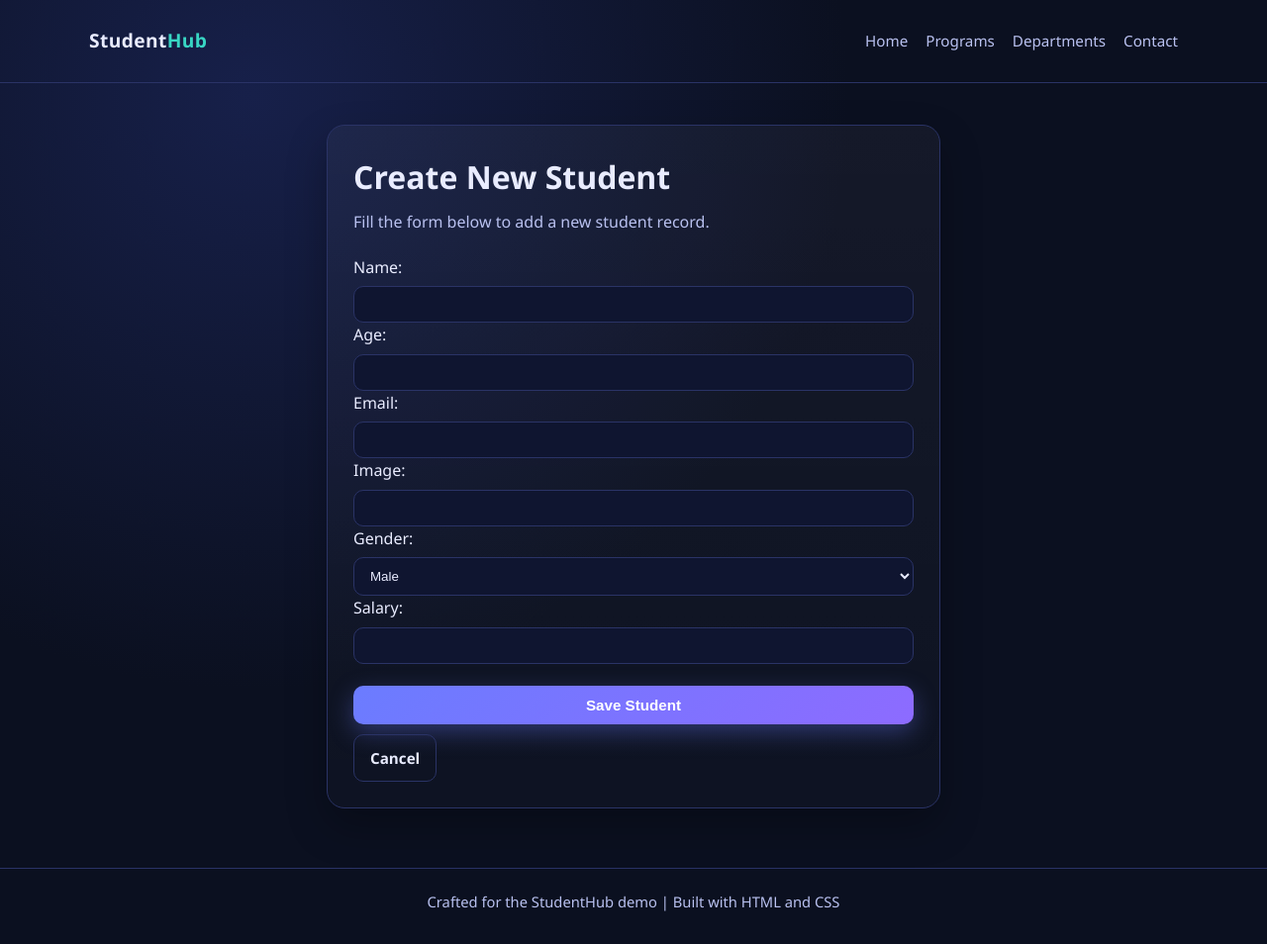
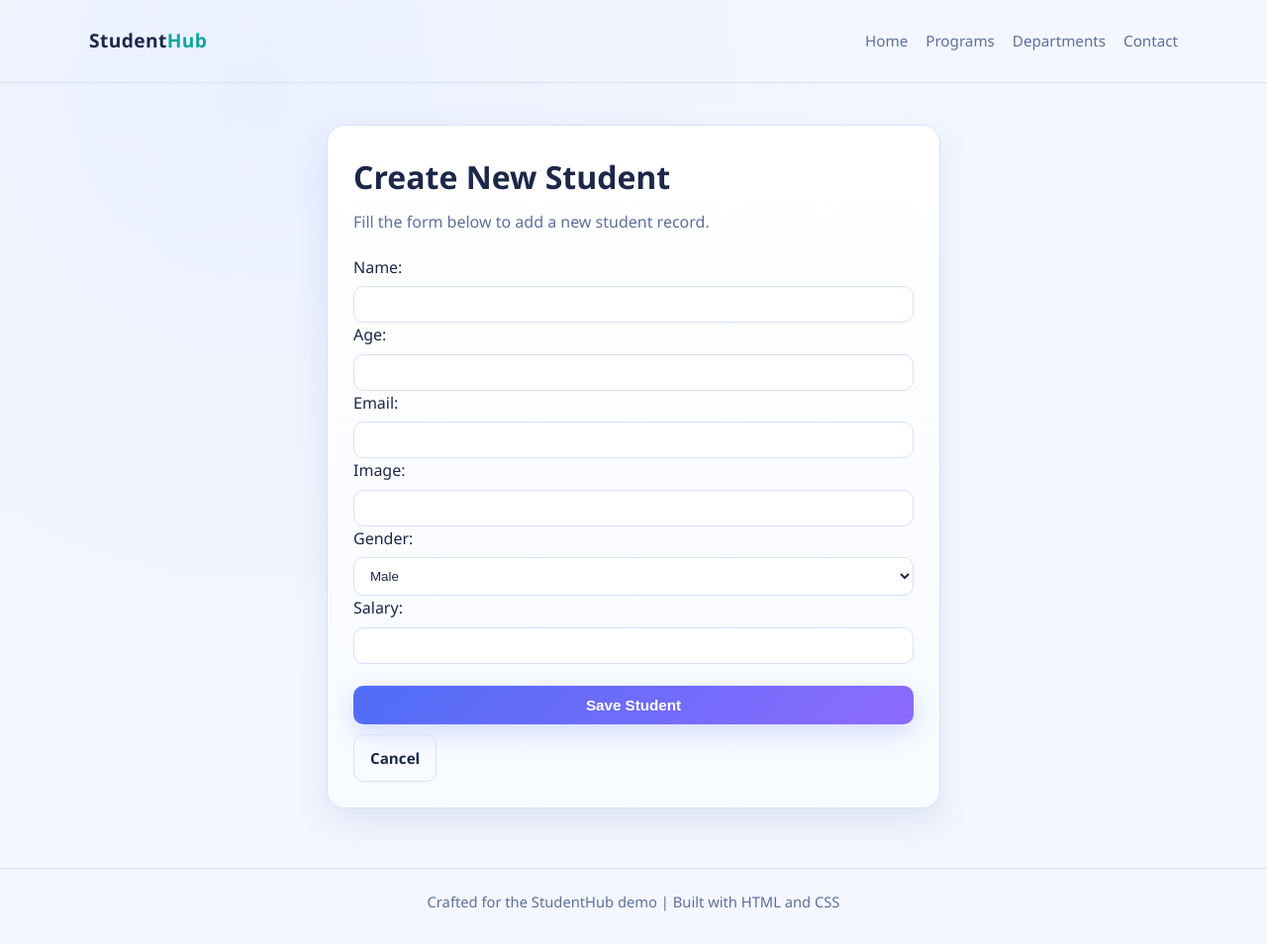
Before and after one commit to NohaAShehab/ptp46-os-mans-django, a Django app: page /students/create in a window 1280 px wide. Shown: the whole page at 99% size. Run offline with Django 5.2, Linux system fonts and the light colour scheme.

Commit message:
changing theme

```diff
--- a/opensource/students/templates/students/create.html
+++ b/opensource/students/templates/students/create.html
@@ -12,11 +12,11 @@
 
     .create-card {
         width: min(620px, 100%);
-        background: linear-gradient(180deg, rgba(255, 255, 255, 0.04), rgba(255, 255, 255, 0.01));
+        background: linear-gradient(180deg, #ffffff, #f7faff);
         border: 1px solid var(--line);
         border-radius: 18px;
         padding: 26px;
-        box-shadow: 0 18px 40px rgba(0, 0, 0, 0.28);
+        box-shadow: 0 14px 34px rgba(60, 89, 170, 0.12);
     }
 
     .create-card h1 {
@@ -33,6 +33,12 @@
         margin-bottom: 12px;
     }
 
+    form ul {
+        list-style: none;
+        margin: 0;
+        padding: 0;
+    }
+
     form input,
     form select,
     form textarea {
@@ -41,8 +47,36 @@
         padding: 10px 12px;
         border-radius: 10px;
         border: 1px solid var(--line);
-        background: #0f1530;
+        background: #ffffff;
         color: var(--text);
+    }
+
+    .errorlist {
+        margin: 8px 0 10px;
+        padding: 10px 12px;
+        border-radius: 10px;
+        border: 1px solid #fecaca;
+        background: #fff1f2;
+        color: #b91c1c;
+        font-size: 0.92rem;
+    }
+
+    .errorlist li + li {
+        margin-top: 4px;
+    }
+
+    .helptext {
+        display: block;
+        margin-top: 5px;
+        color: var(--muted);
+        font-size: 0.86rem;
+    }
+
+    input[aria-invalid="true"],
+    select[aria-invalid="true"],
+    textarea[aria-invalid="true"] {
+        border-color: #f87171;
+        background: #fffafb;
     }
 
     .actions {
--- a/opensource/students/templates/students/show.html
+++ b/opensource/students/templates/students/show.html
@@ -11,7 +11,7 @@
                 Detailed view for the selected student record.
             </p>
             <div class="actions">
-                <a href="/students/" class="btn btn-ghost" style="text-decoration: none;">Back to Students</a>
+                <a href="{% url 'students.index' %}" class="btn btn-ghost" style="text-decoration: none;">Back to Students</a>
             </div>
         </div>
 
--- a/opensource/templates/layouts/base.html
+++ b/opensource/templates/layouts/base.html
@@ -6,14 +6,14 @@
     <title>{% block title %} {% endblock %}</title>
     <style>
         :root {
-            --bg: #0b1020;
-            --card: #121935;
-            --text: #e9ecff;
-            --muted: #b9c1f0;
-            --primary: #6b7cff;
-            --accent: #38d6c4;
-            --line: #2a3366;
-            --glow: rgba(107, 124, 255, 0.35);
+            --bg: #f4f7ff;
+            --card: #ffffff;
+            --text: #1d2748;
+            --muted: #5f6f99;
+            --primary: #4f6df5;
+            --accent: #0ea5a0;
+            --line: #d7e1fb;
+            --glow: rgba(79, 109, 245, 0.22);
         }
 
         * {
@@ -24,8 +24,8 @@
 
         body {
             font-family: "Segoe UI", Roboto, Helvetica, Arial, sans-serif;
-            background: radial-gradient(circle at 20% 10%, #17204a, var(--bg) 45%),
-                        linear-gradient(120deg, #0b1020, #121935);
+            background: radial-gradient(circle at 20% 10%, #eaf0ff, var(--bg) 45%),
+                        linear-gradient(120deg, #f9fbff, #eef3ff);
             color: var(--text);
             min-height: 100vh;
             line-height: 1.6;
@@ -114,16 +114,16 @@
         }
 
         .hero-card {
-            background: linear-gradient(180deg, rgba(255, 255, 255, 0.04), rgba(255, 255, 255, 0.01));
+            background: linear-gradient(180deg, #ffffff, #f7faff);
             border: 1px solid var(--line);
             border-radius: 18px;
             padding: 24px;
-            box-shadow: 0 18px 40px rgba(0, 0, 0, 0.28);
+            box-shadow: 0 14px 34px rgba(60, 89, 170, 0.12);
         }
 
         .hero-card h3 {
             margin-bottom: 12px;
-            color: #dbe1ff;
+            color: #314174;
         }
 
         .metrics {
@@ -134,7 +134,7 @@
         }
 
         .metric {
-            background: #0f1530;
+            background: #f7f9ff;
             border: 1px solid var(--line);
             border-radius: 12px;
             padding: 12px;
@@ -173,7 +173,7 @@
             border: 1px solid var(--line);
             border-radius: 14px;
             padding: 18px;
-            background: rgba(16, 23, 53, 0.72);
+            background: #ffffff;
         }
 
         .feature-card h3 {
@@ -195,7 +195,7 @@
             border: 1px solid var(--line);
             border-radius: 14px;
             overflow-x: auto;
-            background: rgba(16, 23, 53, 0.72);
+            background: #ffffff;
         }
 
         table {
@@ -224,7 +224,7 @@
         }
 
         tbody tr:hover {
-            background: rgba(255, 255, 255, 0.03);
+            background: #f5f8ff;
         }
 
         tbody tr:last-child td {
@@ -273,7 +273,7 @@
 
         {% endblock %}
     </main>
-    <div style="background-color: bisque; color: red">
+    <div style="background-color: #f8faff; color: var(--text)">
          {% block body %}
 
         {% endblock %}
```
